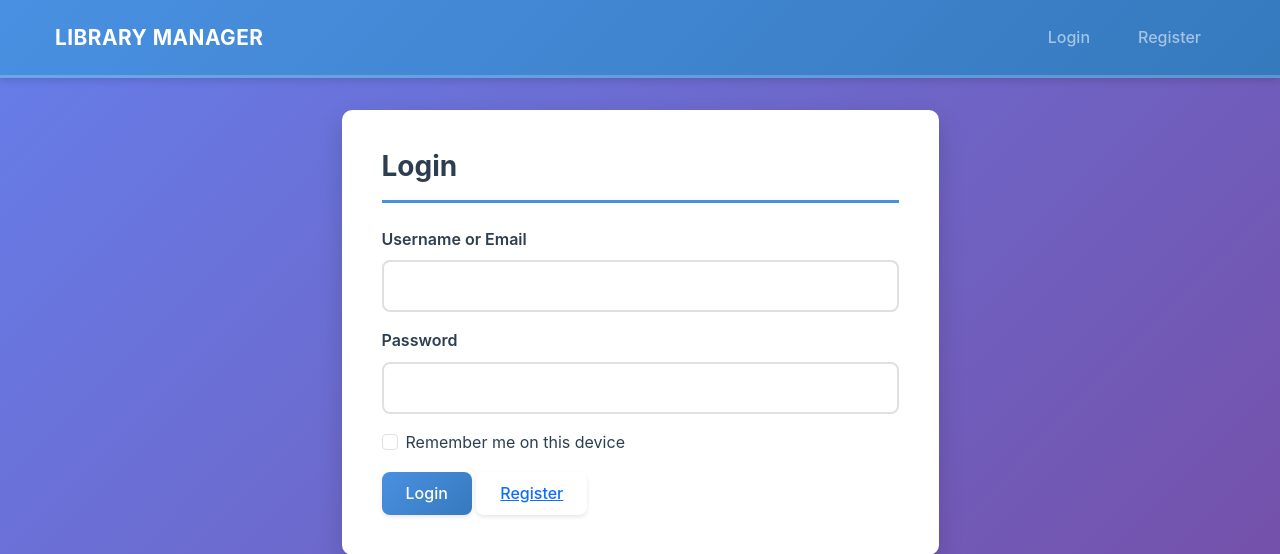
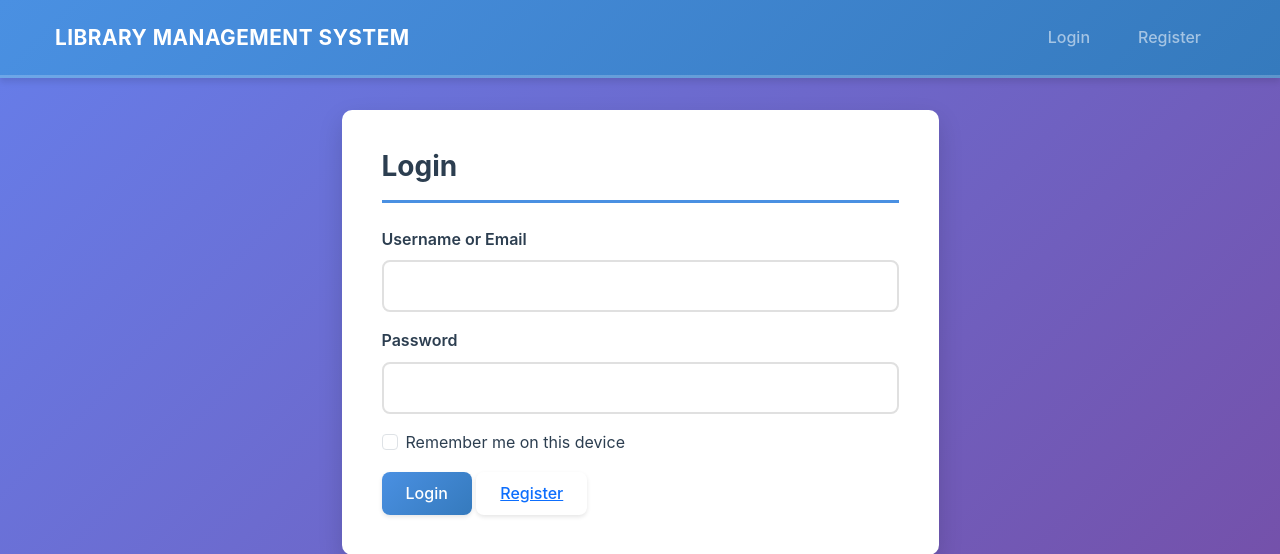
Before and after one commit to shuvam360/lmsbysd, a Flask app: the page made by templates/base.html in a window 1280 px wide. Shown: the top 554 px of the page. Run offline with Flask 3, Linux system fonts and the light colour scheme.

Commit message:
3nd commit name update. ready to deploy

```diff
--- a/templates/base.html
+++ b/templates/base.html
@@ -3,14 +3,14 @@
   <head>
     <meta charset="utf-8">
     <meta name="viewport" content="width=device-width, initial-scale=1">
-    <title>{% block title %}Library Manager{% endblock %}</title>
+    <title>{% block title %}Library Management System{% endblock %}</title>
     <link href="https://cdn.jsdelivr.net/npm/bootstrap@5.3.3/dist/css/bootstrap.min.css" rel="stylesheet">
     <link rel="stylesheet" href="{{ url_for('static', filename='css/style.css') }}">
   </head>
   <body>
     <nav class="navbar navbar-expand-lg navbar-dark mb-4">
       <div class="container">
-        <a class="navbar-brand" href="{{ url_for('index') }}">Library Manager</a>
+        <a class="navbar-brand" href="{{ url_for('index') }}">Library Management System</a>
         <button class="navbar-toggler" type="button" data-bs-toggle="collapse" data-bs-target="#mainNav">
           <span class="navbar-toggler-icon"></span>
         </button>
```
